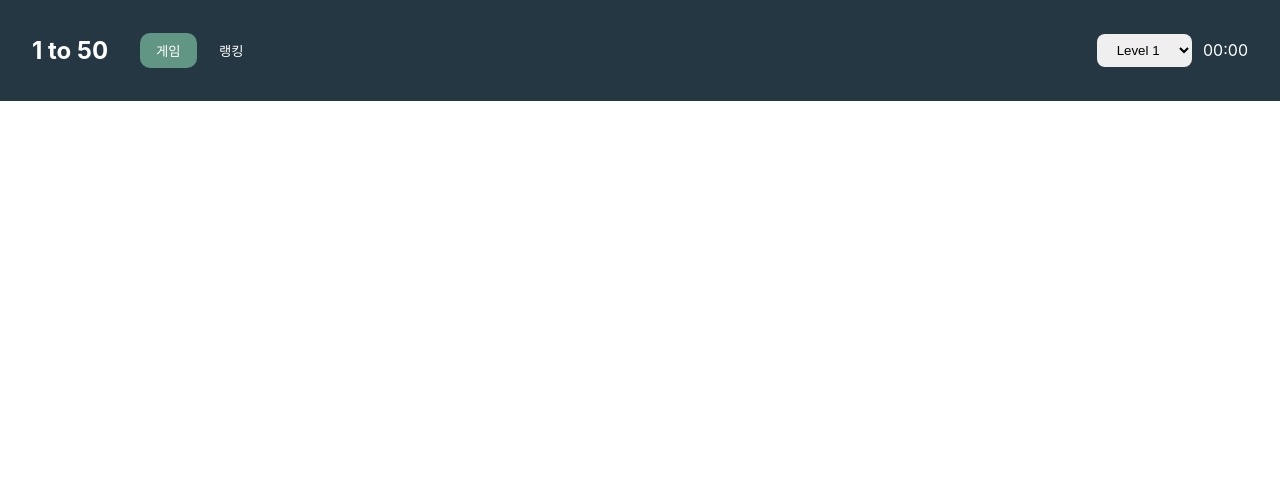
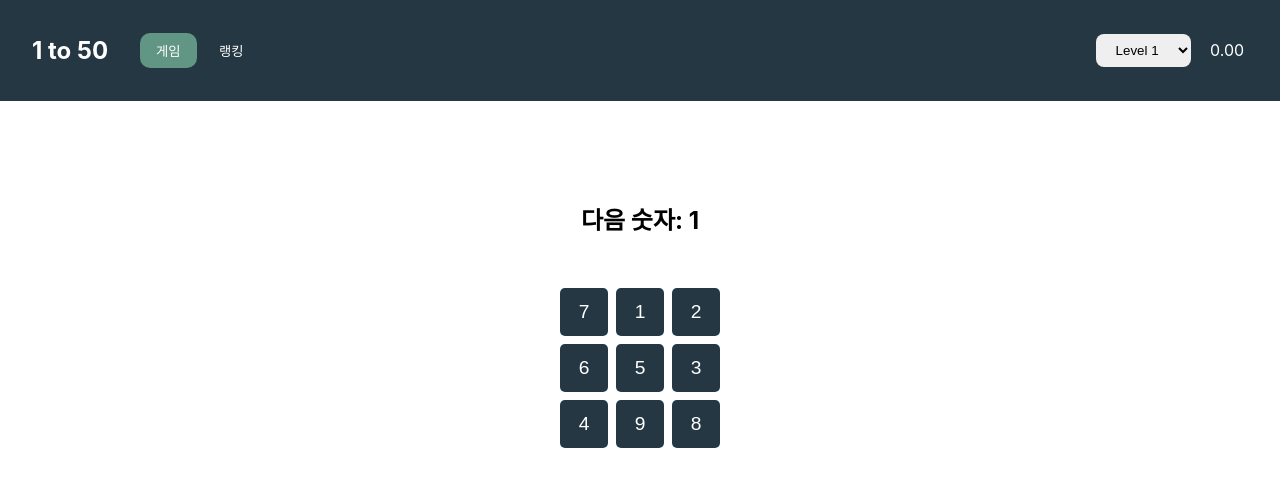
Before and after one commit to AND-SOPT-WEB/ChanYoungNoh, a React (Vite) app in the folder 과제/week3/: page / in a window 1280 px wide. Shown: the top 486 px of the page. Built offline with nearby package versions, Linux system fonts and the light colour scheme.

Commit message:
Feat: Game component

```diff
--- a/과제/week3/src/App.jsx
+++ b/과제/week3/src/App.jsx
@@ -1,14 +1,33 @@
-import "./App.css";
+import { useState } from "react";
 import Header from "./components/Header";
-import { useState } from "react";
+import Game from "./components/Game";
 
 function App() {
   const [menu, setMenu] = useState("game");
+  const [level, setLevel] = useState("level1");
+  const [time, setTime] = useState(0);
+  const [running, setRunning] = useState(false);
 
   return (
-    <>
-      <Header menu={menu} setMenu={setMenu} />
-    </>
+    <div className="App">
+      <Header
+        menu={menu}
+        setMenu={setMenu}
+        level={level}
+        setLevel={setLevel}
+        time={time}
+      />
+      {menu === "game" && (
+        <Game
+          level={level}
+          setLevel={setLevel}
+          time={time}
+          setTime={setTime}
+          running={running}
+          setRunning={setRunning}
+        />
+      )}
+    </div>
   );
 }
 
--- /dev/null
+++ b/과제/week3/src/components/Game.jsx
@@ -0,0 +1,149 @@
+import styled from "@emotion/styled";
+import "../styles/Game.css";
+import { useState, useEffect } from "react";
+import Modal from "./SuccessModal";
+
+const levels = {
+  level1: { size: 3, maxNum: 18 },
+  level2: { size: 4, maxNum: 32 },
+  level3: { size: 5, maxNum: 50 },
+};
+
+const Game = ({ level, setLevel, time, setTime, running, setRunning }) => {
+  const [frontNum, setFrontNum] = useState([]);
+  const [backNum, setBackNum] = useState([]);
+  const [nextNum, setNextNum] = useState(1);
+  const [finished, setFinished] = useState(false);
+
+  useEffect(() => {
+    resetGame();
+  }, [level]);
+
+  useEffect(() => {
+    let timer;
+    if (running) {
+      timer = setInterval(() => setTime((prev) => prev + 0.01), 10);
+    } else if (time > 0) {
+      clearInterval(timer);
+    }
+    return () => clearInterval(timer);
+  }, [running]);
+
+  const resetGame = () => {
+    const { size, maxNum } = levels[level];
+    const halfMax = Math.floor(maxNum / 2);
+
+    // 앞면: 1부터 중간 숫자까지의 랜덤 배열
+    const initialFrontNum = generateUniqueRandomArray(1, halfMax, size * size);
+    // 뒷면: 중간 숫자부터 마지막 숫자까지의 랜덤 배열
+    const initialBackNum = generateUniqueRandomArray(
+      halfMax + 1,
+      maxNum,
+      size * size
+    );
+
+    setFrontNum(initialFrontNum);
+    setBackNum(initialBackNum);
+    setNextNum(1);
+    setTime(0);
+    setRunning(false);
+    setFinished(false);
+  };
+
+  const generateUniqueRandomArray = (min, max, length) => {
+    const set = new Set();
+    while (set.size < length) {
+      set.add(Math.floor(Math.random() * (max - min + 1)) + min);
+    }
+    return Array.from(set);
+  };
+
+  const handleNumberClick = (num, index) => {
+    if (num === nextNum) {
+      if (num === 1) setRunning(true);
+      if (num === levels[level].maxNum) {
+        setRunning(false);
+        setFinished(true);
+        saveGameData();
+      } else {
+        setNextNum(num + 1);
+
+        // 중간 숫자 이후 숫자 빈 문자열로 변경
+        setFrontNum((prev) =>
+          prev.map((n, i) => {
+            if (i === index) {
+              return num > Math.floor(levels[level].maxNum / 2)
+                ? ""
+                : backNum[index];
+            }
+            return n;
+          })
+        );
+      }
+    }
+  };
+
+  const saveGameData = () => {
+    const now = new Date();
+    const playTime = time.toFixed(2);
+    const gameData = {
+      date: now.toLocaleString(),
+      level,
+      playTime,
+    };
+    localStorage.setItem("lastGame", JSON.stringify(gameData));
+  };
+
+  return (
+    <GameContainer>
+      <h2>다음 숫자: {nextNum}</h2>
+      <GridContainer size={levels[level].size}>
+        {frontNum.map((num, index) => (
+          <NumberButton
+            key={index}
+            onClick={() => handleNumberClick(num, index)}
+            hidden={num === ""} // 숫자가 빈 문자열이면 버튼을 숨김
+          >
+            {num}
+          </NumberButton>
+        ))}
+      </GridContainer>
+      {finished && (
+        <Modal onClose={resetGame}>
+          <b>게임 끝!</b> 기록: {time.toFixed(2)}초
+        </Modal>
+      )}
+    </GameContainer>
+  );
+};
+
+const GameContainer = styled.div`
+  display: flex;
+  flex-direction: column;
+  align-items: center;
+  padding-top: 5rem;
+`;
+
+const GridContainer = styled.div`
+  display: grid;
+  grid-template-columns: repeat(${(props) => props.size}, 1fr);
+  gap: 0.5rem;
+  margin-top: 2rem;
+`;
+
+const NumberButton = styled.button`
+  width: 3rem;
+  height: 3rem;
+  background-color: ${(props) => props.theme.color.darkgreen};
+  color: white;
+  border: none;
+  border-radius: 5px;
+  font-size: 1.2rem;
+  cursor: pointer;
+  &:active {
+    opacity: 0.6;
+  }
+  display: ${(props) => (props.hidden ? "none" : "inline-block")};
+`;
+
+export default Game;
--- a/과제/week3/src/components/Header.jsx
+++ b/과제/week3/src/components/Header.jsx
@@ -1,7 +1,7 @@
 import styled from "@emotion/styled";
 import "../styles/Header.css";
 
-const Header = ({ menu, setMenu }) => {
+const Header = ({ menu, setMenu, level, setLevel, time }) => {
   return (
     <HeaderContainer>
       <h2>1 to 50</h2>
@@ -16,12 +16,17 @@ const Header = ({ menu, setMenu }) => {
 
       {menu === "game" && (
         <RightContainer>
-          <select className="level" id="level">
+          <select
+            className="level"
+            id="level"
+            onChange={(e) => setLevel(e.target.value)}
+            value={level}
+          >
             <option value="level1">Level 1</option>
             <option value="level2">Level 2</option>
             <option value="level3">Level 3</option>
           </select>
-          <Timer>00:00</Timer>
+          <Timer>{time.toFixed(2)}</Timer>{" "}
         </RightContainer>
       )}
     </HeaderContainer>
@@ -60,9 +65,10 @@ const RightContainer = styled.div`
 `;
 
 const Timer = styled.div`
+  display: flex;
+  padding: 0.5rem;
   color: white;
-  border: none;
-  border-radius: 10px;
+  width: 30px;
 `;
 
 export default Header;
--- /dev/null
+++ b/과제/week3/src/components/SuccessModal.jsx
@@ -0,0 +1,51 @@
+import React from "react";
+import ReactDOM from "react-dom";
+import styled from "@emotion/styled";
+
+const Modal = ({ children, onClose }) => {
+  // React의 createPortal을 사용하여 Modal 구현
+  return ReactDOM.createPortal(
+    <ModalOverlay onClick={onClose}>
+      <ModalContent onClick={(e) => e.stopPropagation()}>
+        {children}
+        <CloseButton onClick={onClose}>Ok</CloseButton>
+      </ModalContent>
+    </ModalOverlay>,
+    document.body
+  );
+};
+
+const ModalOverlay = styled.div`
+  position: fixed;
+  top: 0;
+  left: 0;
+  right: 0;
+  bottom: 0;
+  background-color: rgba(0, 0, 0, 0.5);
+  display: flex;
+  justify-content: center;
+  align-items: center;
+`;
+
+const ModalContent = styled.div`
+  background-color: white;
+  padding: 4rem;
+  border-radius: 8px;
+  text-align: center;
+`;
+
+const CloseButton = styled.button`
+  display: flex;
+  width: 100%;
+  margin-top: 1.5rem;
+  justify-content: center;
+  align-items: center;
+  background-color: ${(props) => props.theme.color.green};
+  color: white;
+  border: none;
+  padding: 0.5rem 1rem;
+  border-radius: 5px;
+  cursor: pointer;
+`;
+
+export default Modal;
```
Also changed, not shown: 과제/week3/src/styles/Game.css (added).
